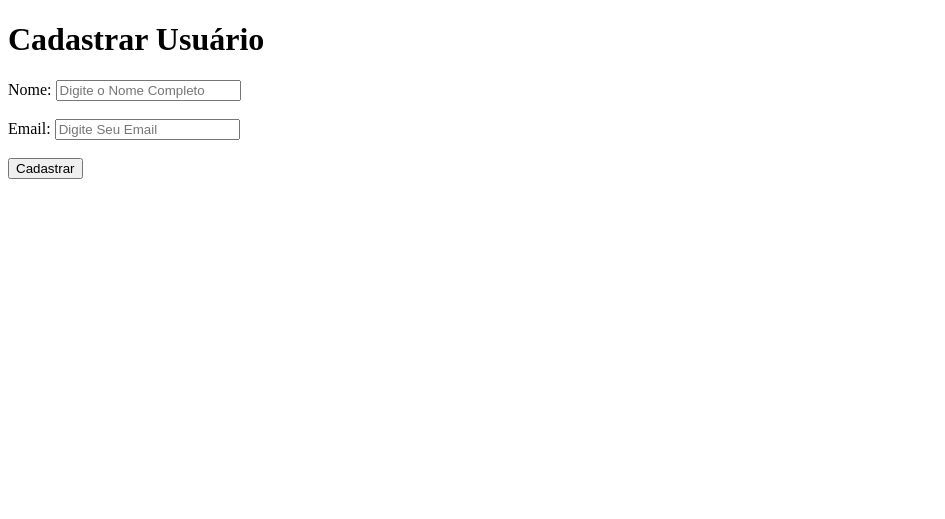
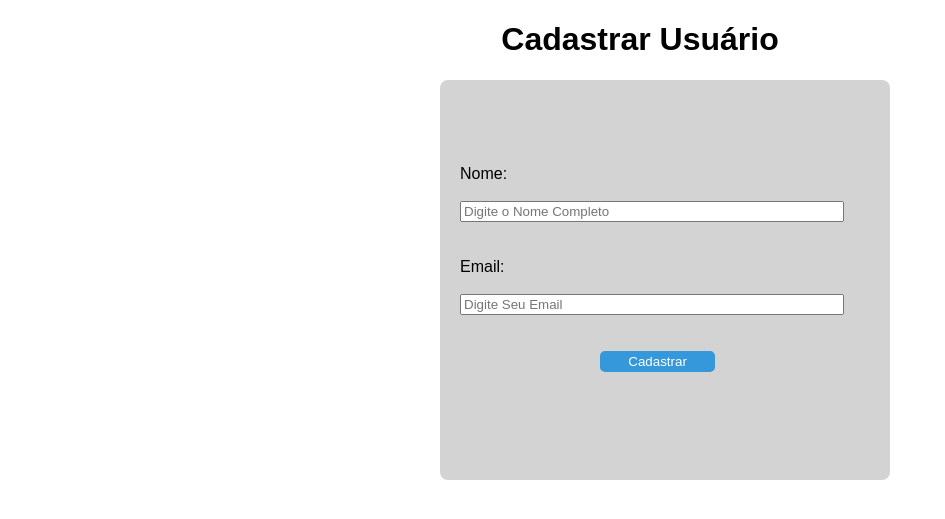
Before and after one commit to montagnarafael/CRUD-Bando-de-Dados-MySql, a PHP site: page / in a window 1280 px wide. Shown: the top 519 px of the page, without its empty margins (0-945 px from the left). Run offline with PHP 8.4, Linux system fonts and the light colour scheme.

Commit message:
Add files via upload

```diff
--- a/index.php
+++ b/index.php
@@ -9,6 +9,69 @@ session_start();
         <title>CRUD Bando de Dados</title>
     </head>
     <body>
+
+        <style>
+
+            body{
+                margin:0;
+                padding:0;
+            }
+
+            h1{
+                color: black;
+                display:flex;
+                justify-content:center;
+                font-family: arial, sans-serif;
+
+            }
+
+            .form{
+                position:absolute;
+                display:flex;
+                flex-direction:column;
+                width:30%;
+                justify-content:center;
+                z-index: 1;
+                margin-top:-315px;
+                margin-left:460px;
+                font-family: arial, sans-serif;
+            }
+
+            .fundoFormulario{
+                background-color:#d3d3d3;
+                width:450px;
+                height:400px;
+                z-index: 0;
+                margin-left:440px;
+                border-radius:8px;
+            }
+
+            .botao{
+                width:30%;
+                margin-left:140px;
+                color:#fff;
+                background-color: #3498db;
+                border: 2px solid #3498db;
+                border-radius:5px;
+                cursor:pointer;
+            }
+
+            .botao:hover{
+                background-color:#1E90FF;
+            }
+
+            p{
+                position: absolute;
+                color:green;
+                margin-top:330px;
+                margin-left:560px;
+                z-index: 2;
+
+            }
+
+        </style>
+
+
         <h1>Cadastrar Usuário</h1>
 
         <?php
@@ -18,14 +81,17 @@ session_start();
             }
 
         ?>
-        <form action="processa.php" method="POST">
-            <label>Nome:</label>
+
+            <div class="fundoFormulario"></div>
+
+        <form action="processa.php" method="POST" class="form">
+            <label>Nome:</label> <br>
             <input type="text" name="nome" placeholder="Digite o Nome Completo"><br><br>
 
-            <label>Email:</label>
+            <label>Email:</label> <br>
             <input type="email" name="email" placeholder="Digite Seu Email"><br><br>
 
-            <input type="submit" value="Cadastrar">
+            <input type="submit" value="Cadastrar" class="botao">
         </form>
     </body>
 
```
